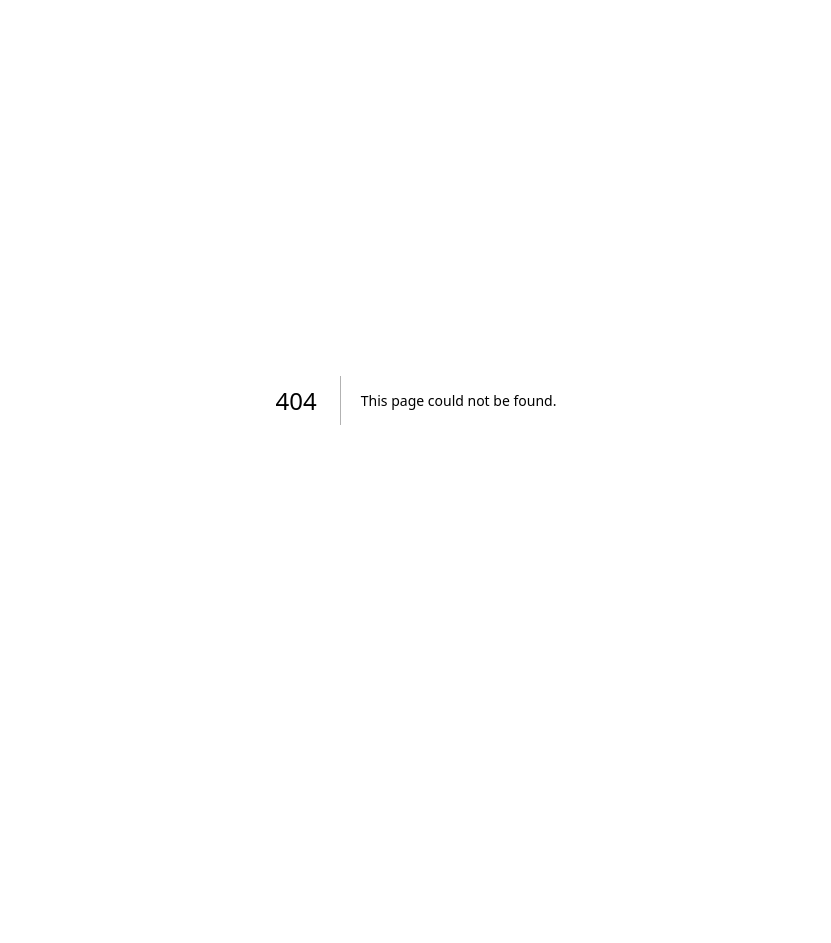
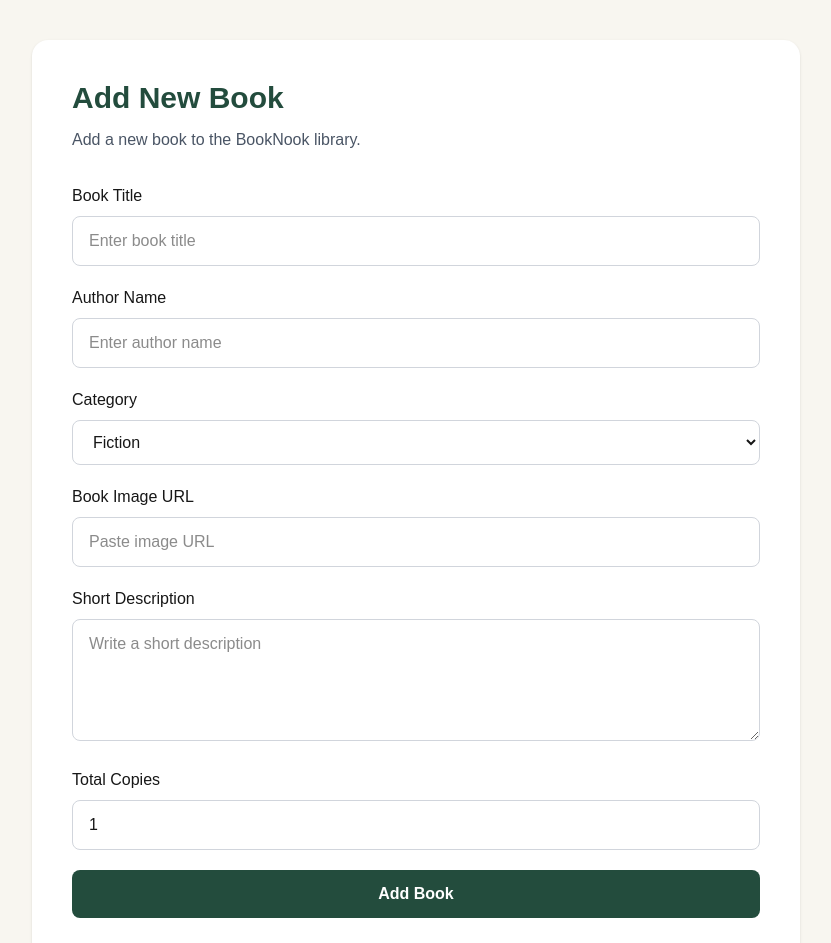
Before and after one commit to jenodinerifat59/Booknook-client, a Next.js app: page /add-book in a window 1280 px wide. Before the commit this address had no page. Shown: the top 943 px of the page, without its empty margins (224-1055 px from the left). Before the commit the page ends 800 px from the top, so only its background shows below. Built offline with nearby package versions, Linux system fonts and the light colour scheme.

Commit message:
add - book part done

```diff
--- /dev/null
+++ b/src/app/add-book/page.jsx
@@ -0,0 +1,208 @@
+
+"use client";
+
+import { useState } from "react";
+import { useRouter } from "next/navigation";
+import toast from "react-hot-toast";
+
+const AddBookPage = () => {
+  const router = useRouter();
+
+  const [loading, setLoading] = useState(false);
+
+  const [formData, setFormData] = useState({
+    title: "",
+    author: "",
+    category: "Fiction",
+    image: "",
+    description: "",
+    totalCopies: 1,
+  });
+
+  const handleChange = (e) => {
+    const { name, value } = e.target;
+
+    setFormData((prev) => ({
+      ...prev,
+      [name]: value,
+    }));
+  };
+
+  const handleSubmit = async (e) => {
+    e.preventDefault();
+
+    setLoading(true);
+
+    const newBook = {
+      ...formData,
+      totalCopies: Number(formData.totalCopies),
+      availableCopies: Number(formData.totalCopies),
+      createdAt: new Date(),
+    };
+
+    try {
+      const res = await fetch("http://localhost:5000/books", {
+        method: "POST",
+        headers: {
+          "Content-Type": "application/json",
+        },
+        body: JSON.stringify(newBook),
+      });
+
+      const data = await res.json();
+
+      if (res.ok) {
+        toast.success("Book added successfully!");
+
+        setFormData({
+          title: "",
+          author: "",
+          category: "Fiction",
+          image: "",
+          description: "",
+          totalCopies: 1,
+        });
+
+        router.push("/books");
+      } else {
+        toast.error(data.message || "Failed to add book");
+      }
+    } catch (error) {
+      toast.error("Something went wrong!");
+    } finally {
+      setLoading(false);
+    }
+  };
+
+  return (
+    <div className="min-h-screen bg-[#F8F6F0] px-4 py-10">
+      <div className="mx-auto max-w-3xl rounded-2xl bg-white p-6 shadow-sm md:p-10">
+        <h1 className="mb-3 text-3xl font-bold text-[#234C3D]">
+          Add New Book
+        </h1>
+
+        <p className="mb-8 text-gray-600">
+          Add a new book to the BookNook library.
+        </p>
+
+        <form onSubmit={handleSubmit} className="space-y-5">
+          {/* Book Title */}
+          <div>
+            <label className="mb-2 block font-medium">
+              Book Title
+            </label>
+
+            <input
+              type="text"
+              name="title"
+              value={formData.title}
+              onChange={handleChange}
+              placeholder="Enter book title"
+              required
+              className="w-full rounded-lg border border-gray-300 px-4 py-3 outline-none focus:border-[#234C3D]"
+            />
+          </div>
+
+          {/* Author */}
+          <div>
+            <label className="mb-2 block font-medium">
+              Author Name
+            </label>
+
+            <input
+              type="text"
+              name="author"
+              value={formData.author}
+              onChange={handleChange}
+              placeholder="Enter author name"
+              required
+              className="w-full rounded-lg border border-gray-300 px-4 py-3 outline-none focus:border-[#234C3D]"
+            />
+          </div>
+
+          {/* Category */}
+          <div>
+            <label className="mb-2 block font-medium">
+              Category
+            </label>
+
+            <select
+              name="category"
+              value={formData.category}
+              onChange={handleChange}
+              className="w-full rounded-lg border border-gray-300 px-4 py-3 outline-none focus:border-[#234C3D]"
+            >
+              <option value="Fiction">Fiction</option>
+              <option value="Science">Science</option>
+              <option value="History">History</option>
+              <option value="Kids">Kids</option>
+              <option value="Others">Others</option>
+            </select>
+          </div>
+
+          {/* Image URL */}
+          <div>
+            <label className="mb-2 block font-medium">
+              Book Image URL
+            </label>
+
+            <input
+              type="url"
+              name="image"
+              value={formData.image}
+              onChange={handleChange}
+              placeholder="Paste image URL"
+              required
+              className="w-full rounded-lg border border-gray-300 px-4 py-3 outline-none focus:border-[#234C3D]"
+            />
+          </div>
+
+          {/* Description */}
+          <div>
+            <label className="mb-2 block font-medium">
+              Short Description
+            </label>
+
+            <textarea
+              name="description"
+              value={formData.description}
+              onChange={handleChange}
+              placeholder="Write a short description"
+              required
+              rows={4}
+              className="w-full rounded-lg border border-gray-300 px-4 py-3 outline-none focus:border-[#234C3D]"
+            />
+          </div>
+
+          {/* Total Copies */}
+          <div>
+            <label className="mb-2 block font-medium">
+              Total Copies
+            </label>
+
+            <input
+              type="number"
+              name="totalCopies"
+              value={formData.totalCopies}
+              onChange={handleChange}
+              min="1"
+              required
+              className="w-full rounded-lg border border-gray-300 px-4 py-3 outline-none focus:border-[#234C3D]"
+            />
+          </div>
+
+          {/* Submit Button */}
+          <button
+            type="submit"
+            disabled={loading}
+            className="w-full rounded-lg bg-[#234C3D] px-6 py-3 font-semibold text-white transition hover:bg-[#18392D] disabled:bg-gray-400"
+          >
+            {loading ? "Adding Book..." : "Add Book"}
+          </button>
+        </form>
+      </div>
+    </div>
+  );
+};
+
+export default AddBookPage;
```
